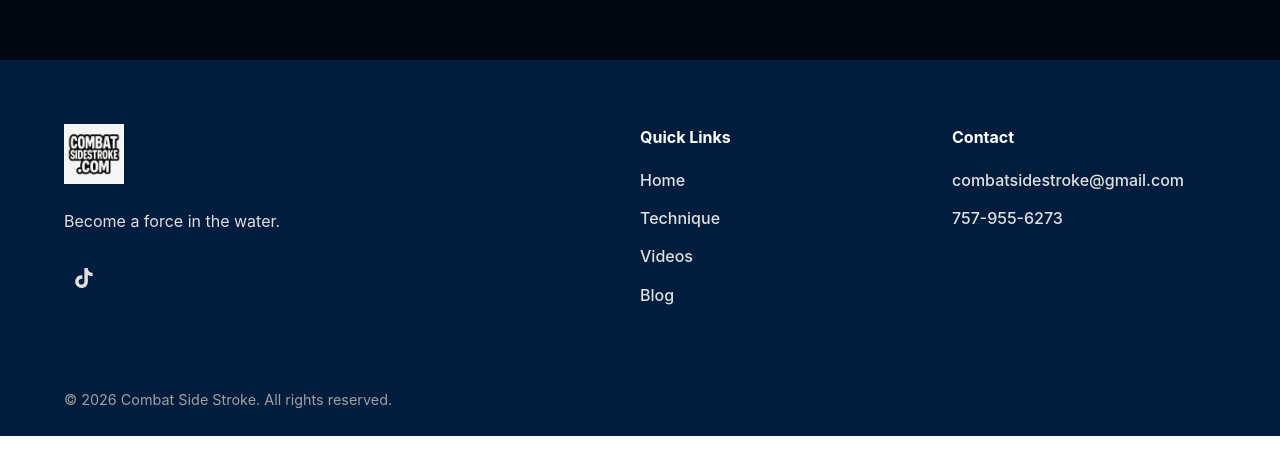
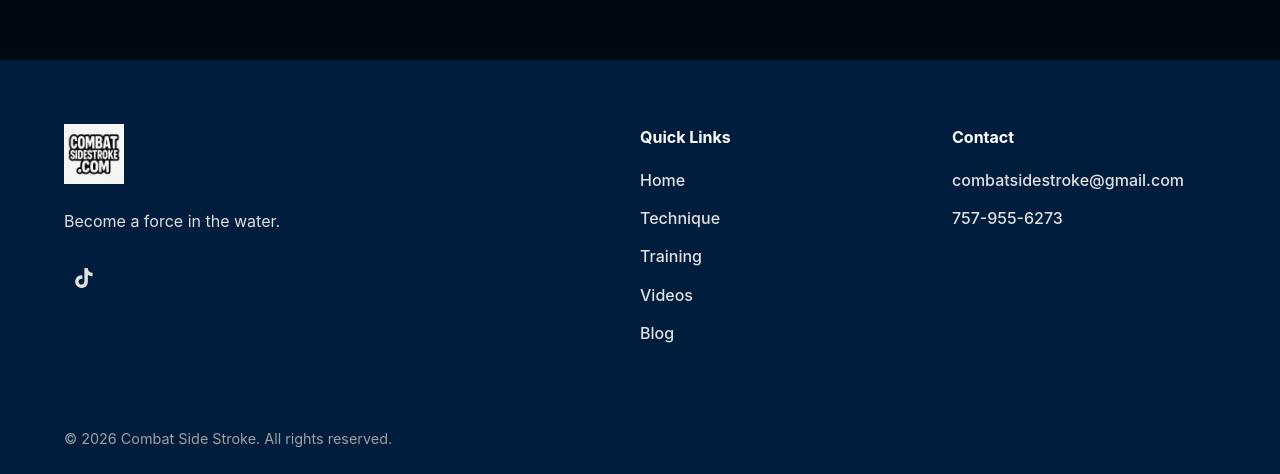
Before and after one commit to swimnerdtim/combatsidestroke, a React (Vite) app: page /blog/1 in a window 1280 px wide. Shown: the part 954-1428 px from the top of the page. Before the commit the page ends 1390 px from the top, so only its background shows below. Built offline with nearby package versions, Linux system fonts and the light colour scheme.

Commit message:
Add Training link to footer Quick Links

```diff
--- a/src/components/Footer.jsx
+++ b/src/components/Footer.jsx
@@ -30,6 +30,7 @@ function Footer() {
             <nav className="footer-nav">
               <Link to="/" onClick={handleLinkClick}>Home</Link>
               <Link to="/technique" onClick={handleLinkClick}>Technique</Link>
+              <Link to="/training" onClick={handleLinkClick}>Training</Link>
               <Link to="/videos" onClick={handleLinkClick}>Videos</Link>
               <Link to="/blog" onClick={handleLinkClick}>Blog</Link>
             </nav>
```
